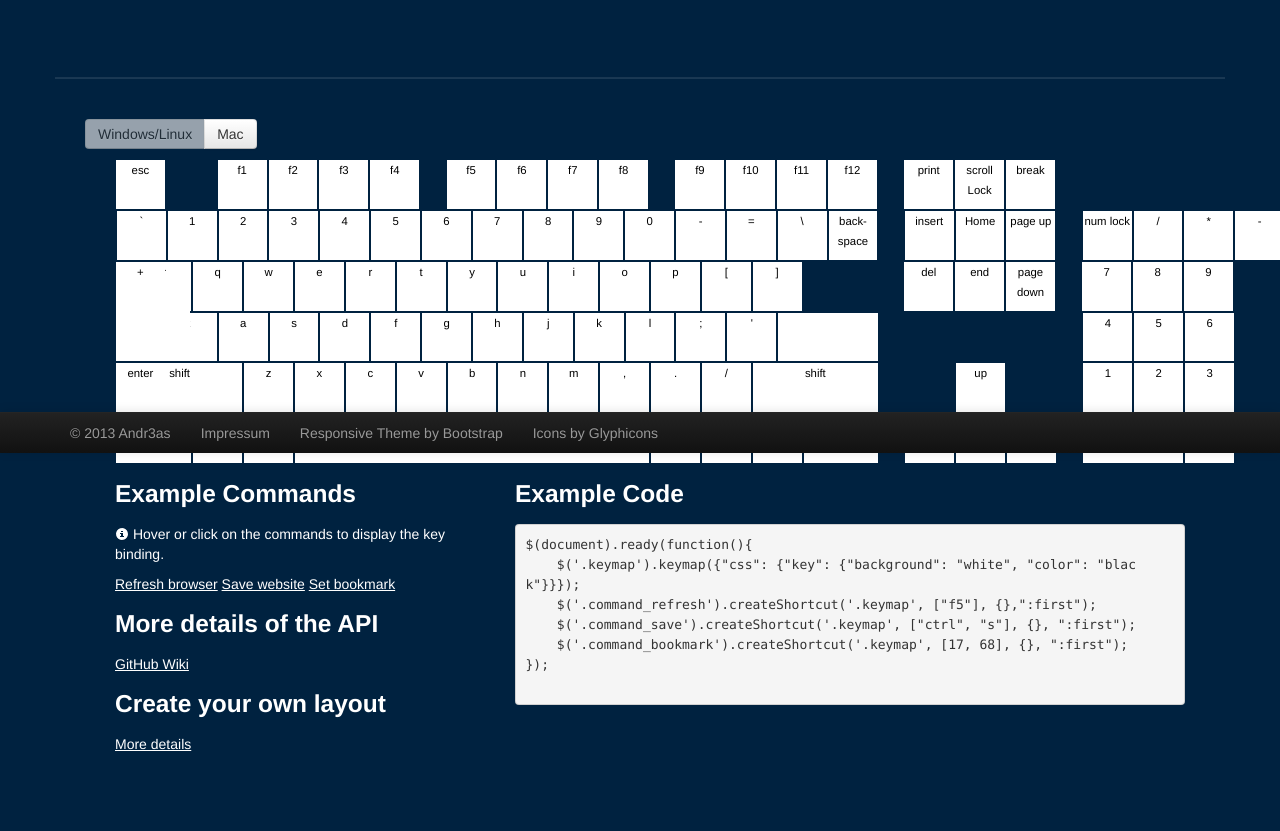
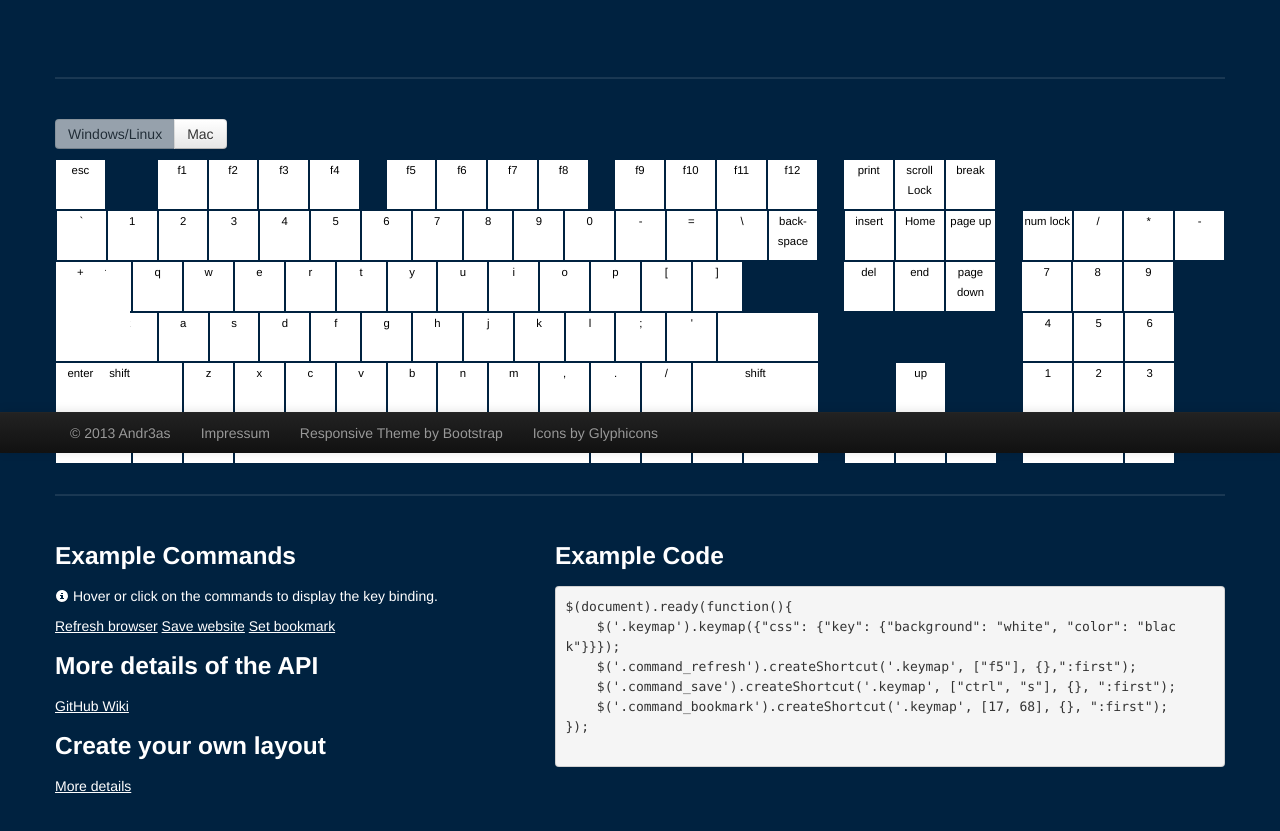
Before and after one commit to Andr3as/jQuery-Keymap, a plain HTML site: page index.html in a window 1280 px wide. Shown: the part 347-1178 px from the top of the page. Drawn offline with Linux system fonts and the light colour scheme.

Commit message:
design corrected

```diff
--- a/index.html
+++ b/index.html
@@ -59,13 +59,21 @@
 
 			<hr>
 
-			<div class="span12">
+            <div class="row-fluid">
                 <div class="btn-group" style="padding-top: 10px; padding-bottom: 10px;">
                     <button class="btn keyToggle" id="keymapWin">Windows/Linux</button>
                     <button class="btn keyToggle" id="keymapMac">Mac</button>
                 </div>
-				<div class="keymap span12"></div>
-				<div class="span4">
+            </div>
+
+            <div class="row-fluid">
+                <div class="keymap"></div>
+            </div>
+
+            <hr>
+
+            <div class="row-fluid">
+                <div class="span5">
                     <h3>Example Commands</h3>
                     <p><span class="icon-info-sign icon-white"></span> Hover or click on the commands to display the key binding.</p>
                     <a class="command_refresh link">Refresh browser</a>
@@ -87,6 +95,7 @@
                     </pre>
                 </div>
             </div>
+		</div>
 
 			<script src="keymap.min.js"></script>
             <script>
@@ -94,7 +103,7 @@
                     var keymap = function(key) {
                         //Create Keymap
                         if (key == "command") {
-                            $('.keymap').keymap({"layout": "mac_querty","css": {"key": {"background": "white", "color": "black"}}});
+                            $('.keymap').keymap({"layout": "mac_qwerty","css": {"key": {"background": "white", "color": "black"}}});
                         } else {
                             $('.keymap').keymap({"css": {"key": {"background": "white", "color": "black"}}});
                         }
```
Lines whose indentation alone changed are shown as unchanged.
